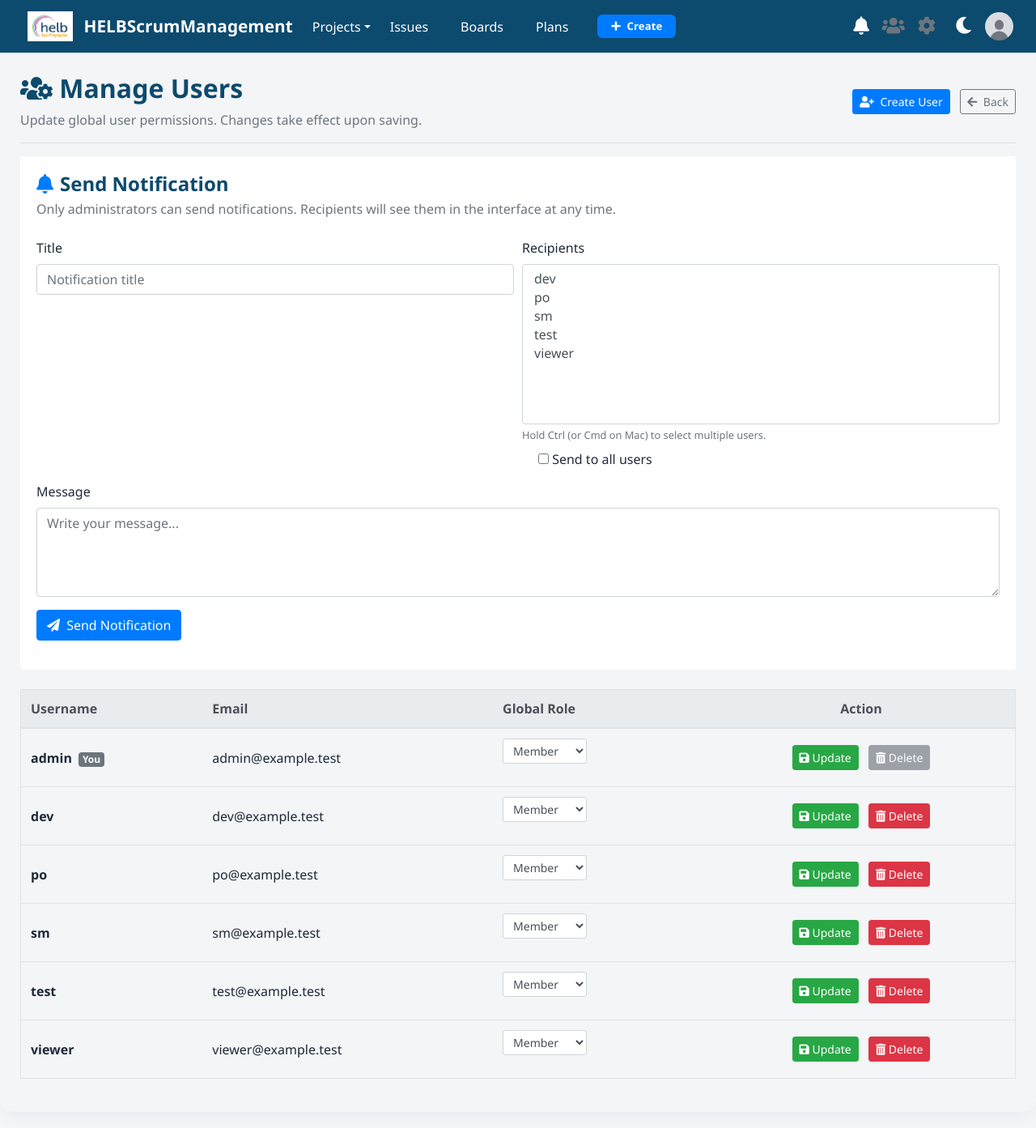
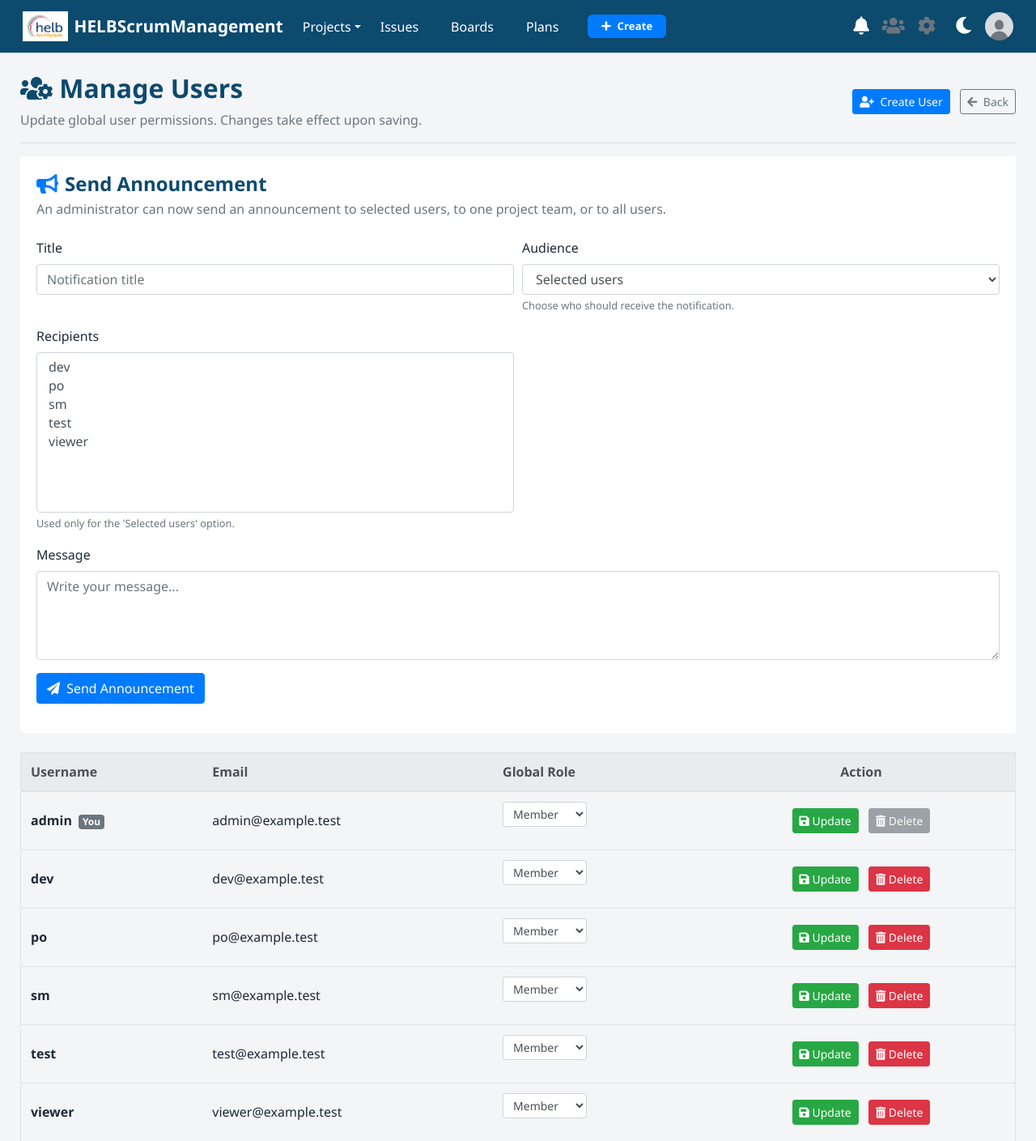
Before and after one commit to AliUcar05/HELBScrumManagement, a Django app: page /manage-users/ in a window 1280 px wide. Shown: the top 1409 px of the page at 81% size. Before the commit the page ends 1388 px from the top, so only its background shows below. Run offline with Django 3.2, Linux system fonts and the light colour scheme; a user stored in the database is signed in; data comes from the database, SQL or seed files in the repository; some libraries are stand-ins or nearby versions.

Commit message:
repatch notification system admin

```diff
--- a/django_project/blog/static/blog/main.css
+++ b/django_project/blog/static/blog/main.css
@@ -51,23 +51,15 @@ ul {
 }
 
 /* ===== LOGO ===== */
-.logo-wrapper {
-  display: flex;
-  align-items: center;
-  justify-content: center;
-  background-color: #0c4a6e;
-  padding: 4px 6px;
-  border-radius: 8px;
-}
-
-.navbar-logo {
+.navbar-brand img {
   height: 38px;
   width: auto;
+  margin-right: 10px;
   object-fit: contain;
   transition: 0.3s ease;
 }
 
-.navbar-logo:hover {
+.navbar-brand img:hover {
   transform: scale(1.05);
 }
 
@@ -211,6 +203,7 @@ a.article-title:hover {
   min-height: 0;
 }
 
+/* scrollbar propre */
 .sidebar-content::-webkit-scrollbar {
   width: 6px;
 }
@@ -624,6 +617,7 @@ body.dark-mode .sidebar hr {
   border-color: #30363d !important;
 }
 
+/* Liens normaux */
 body.dark-mode .sidebar-link {
   color: #c9d1d9 !important;
   background: transparent !important;
@@ -634,6 +628,7 @@ body.dark-mode .sidebar-link:hover {
   color: #e6edf3 !important;
 }
 
+/* Lien ACTIF - page courante */
 body.dark-mode .sidebar-link.active {
   background: #21262d !important;
   color: #58a6ff !important;
@@ -645,10 +640,12 @@ body.dark-mode .sidebar-link.active i {
   color: #58a6ff !important;
 }
 
+/* Icônes liens normaux */
 body.dark-mode .sidebar-link i {
   color: #8b949e !important;
 }
 
+/* Bouton toggle sidebar */
 body.dark-mode .sidebarBtn button {
   background: #21262d !important;
   color: #8b949e !important;
@@ -660,6 +657,7 @@ body.dark-mode .sidebarBtn button:hover {
   background: #30363d !important;
 }
 
+/* Fond principal */
 body.dark-mode .wrapper {
   background: #0d1117 !important;
 }
--- a/django_project/blog/templates/blog/base.html
+++ b/django_project/blog/templates/blog/base.html
@@ -19,9 +19,7 @@
                 <div class="container-fluid px-3">
 
                     <a class="navbar-brand d-flex align-items-center" href="{% url 'home' %}">
-                        <span class="logo-wrapper mr-2">
-                            <img src="{% static 'blog/images/logo.jpg' %}" class="navbar-logo" alt="Logo">
-                        </span>
+                        <img src="{% static 'blog/images/logo.jpg' %}" class="mr-2" alt="Logo">
                         HELBScrumManagement
                     </a>
 
--- a/django_project/users/forms.py
+++ b/django_project/users/forms.py
@@ -1,5 +1,7 @@
 from django import forms
 from django.contrib.auth.models import User
+
+from scrum.models import Project
 
 from .models import Notification, Profile
 
@@ -106,14 +108,37 @@ class ProfileUpdateForm(forms.ModelForm):
             "supervisor",
         ]
 
+
 class NotificationForm(forms.Form):
+    AUDIENCE_SELECTED = "selected"
+    AUDIENCE_PROJECT = "project_team"
+    AUDIENCE_ALL = "all_users"
+
+    AUDIENCE_CHOICES = [
+        (AUDIENCE_SELECTED, "Selected users"),
+        (AUDIENCE_PROJECT, "Project team members"),
+        (AUDIENCE_ALL, "All users"),
+    ]
+
+    audience = forms.ChoiceField(
+        choices=AUDIENCE_CHOICES,
+        initial=AUDIENCE_SELECTED,
+        widget=forms.Select(attrs={"class": "form-control"}),
+        help_text="Choose who should receive the notification.",
+    )
+    project = forms.ModelChoiceField(
+        queryset=Project.objects.none(),
+        required=False,
+        widget=forms.Select(attrs={"class": "form-control"}),
+        help_text="Required when sending an announcement to a project team.",
+        empty_label="Select a project",
+    )
     recipients = forms.ModelMultipleChoiceField(
         queryset=User.objects.none(),
         required=False,
         widget=forms.SelectMultiple(attrs={"class": "form-control", "size": 8}),
-        help_text="Hold Ctrl (or Cmd on Mac) to select multiple users.",
+        help_text="Used only for the 'Selected users' option.",
     )
-    send_to_all = forms.BooleanField(required=False, label="Send to all users")
     title = forms.CharField(
         max_length=200,
         widget=forms.TextInput(attrs={"class": "form-control", "placeholder": "Notification title"}),
@@ -125,26 +150,54 @@ class NotificationForm(forms.Form):
     def __init__(self, *args, current_user=None, **kwargs):
         self.current_user = current_user
         super().__init__(*args, **kwargs)
-        queryset = User.objects.all().select_related("profile").order_by("username")
+
+        users_queryset = User.objects.all().select_related("profile").order_by("username")
         if current_user is not None:
-            queryset = queryset.exclude(pk=current_user.pk)
-        self.fields["recipients"].queryset = queryset
+            users_queryset = users_queryset.exclude(pk=current_user.pk)
+        self.fields["recipients"].queryset = users_queryset
+
+        projects_queryset = Project.objects.all().order_by("name")
+        self.fields["project"].queryset = projects_queryset
+
+    def _resolve_recipients(self):
+        audience = self.cleaned_data.get("audience")
+        selected_recipients = self.cleaned_data.get("recipients")
+        project = self.cleaned_data.get("project")
+
+        if audience == self.AUDIENCE_ALL:
+            recipients_qs = self.fields["recipients"].queryset
+        elif audience == self.AUDIENCE_PROJECT and project is not None:
+            recipients_qs = User.objects.filter(memberships__project=project)
+            if self.current_user is not None:
+                recipients_qs = recipients_qs.exclude(pk=self.current_user.pk)
+            recipients_qs = recipients_qs.select_related("profile").distinct().order_by("username")
+        else:
+            recipients_qs = selected_recipients or User.objects.none()
+
+        return list(recipients_qs)
 
     def clean(self):
         cleaned_data = super().clean()
-        recipients = cleaned_data.get("recipients")
-        send_to_all = cleaned_data.get("send_to_all")
+        audience = cleaned_data.get("audience")
+        project = cleaned_data.get("project")
 
-        if not send_to_all and not recipients:
-            self.add_error("recipients", "Select at least one user or choose 'Send to all users'.")
+        if audience == self.AUDIENCE_PROJECT and not project:
+            self.add_error("project", "Select a project to notify its team members.")
+
+        if audience == self.AUDIENCE_SELECTED and not cleaned_data.get("recipients"):
+            self.add_error("recipients", "Select at least one user.")
+
+        if not self.errors:
+            recipients = self._resolve_recipients()
+            if not recipients:
+                self.add_error(None, "No eligible recipients were found for this notification.")
+            else:
+                cleaned_data["resolved_recipients"] = recipients
 
         return cleaned_data
 
     def save(self, sender):
-        recipients = list(self.cleaned_data["recipients"])
-
-        if self.cleaned_data.get("send_to_all"):
-            recipients = list(self.fields["recipients"].queryset)
+        recipients = self.cleaned_data.get("resolved_recipients") or self._resolve_recipients()
 
         notifications = [
             Notification(
--- a/django_project/users/templates/users/manage_users.html
+++ b/django_project/users/templates/users/manage_users.html
@@ -24,8 +24,8 @@
         <div class="card-body">
             <div class="d-flex justify-content-between align-items-start flex-wrap" style="gap: 12px;">
                 <div>
-                    <h4 class="mb-1"><i class="fas fa-bell mr-2 text-primary"></i>Send Notification</h4>
-                    <p class="text-muted mb-0">Only administrators can send notifications. Recipients will see them in the interface at any time.</p>
+                    <h4 class="mb-1"><i class="fas fa-bullhorn mr-2 text-primary"></i>Send Announcement</h4>
+                    <p class="text-muted mb-0">An administrator can now send an announcement to selected users, to one project team, or to all users.</p>
                 </div>
             </div>
 
@@ -34,6 +34,14 @@
                 <input type="hidden" name="action" value="send_notification">
                 <input type="hidden" name="next" value="{{ back_url }}">
 
+                {% if notification_form.non_field_errors %}
+                    <div class="alert alert-danger">
+                        {% for error in notification_form.non_field_errors %}
+                            <div>{{ error }}</div>
+                        {% endfor %}
+                    </div>
+                {% endif %}
+
                 <div class="form-row">
                     <div class="form-group col-md-6">
                         <label for="{{ notification_form.title.id_for_label }}">Title</label>
@@ -41,14 +49,25 @@
                         {% for error in notification_form.title.errors %}<div class="text-danger small mt-1">{{ error }}</div>{% endfor %}
                     </div>
                     <div class="form-group col-md-6">
+                        <label for="{{ notification_form.audience.id_for_label }}">Audience</label>
+                        {{ notification_form.audience }}
+                        <small class="form-text text-muted">{{ notification_form.audience.help_text }}</small>
+                        {% for error in notification_form.audience.errors %}<div class="text-danger small mt-1">{{ error }}</div>{% endfor %}
+                    </div>
+                </div>
+
+                <div class="form-row">
+                    <div class="form-group col-md-6" id="project-field-wrapper">
+                        <label for="{{ notification_form.project.id_for_label }}">Project</label>
+                        {{ notification_form.project }}
+                        <small class="form-text text-muted">{{ notification_form.project.help_text }}</small>
+                        {% for error in notification_form.project.errors %}<div class="text-danger small mt-1">{{ error }}</div>{% endfor %}
+                    </div>
+                    <div class="form-group col-md-6" id="recipients-field-wrapper">
                         <label for="{{ notification_form.recipients.id_for_label }}">Recipients</label>
                         {{ notification_form.recipients }}
                         <small class="form-text text-muted">{{ notification_form.recipients.help_text }}</small>
                         {% for error in notification_form.recipients.errors %}<div class="text-danger small mt-1">{{ error }}</div>{% endfor %}
-                        <div class="form-check mt-2">
-                            {{ notification_form.send_to_all }}
-                            <label class="form-check-label" for="{{ notification_form.send_to_all.id_for_label }}">Send to all users</label>
-                        </div>
                     </div>
                 </div>
 
@@ -59,7 +78,7 @@
                 </div>
 
                 <button type="submit" class="btn btn-primary">
-                    <i class="fas fa-paper-plane mr-1"></i> Send Notification
+                    <i class="fas fa-paper-plane mr-1"></i> Send Announcement
                 </button>
             </form>
         </div>
@@ -132,4 +151,28 @@
         </tbody>
     </table>
 </div>
+
+<script>
+(function () {
+    const audienceField = document.getElementById("{{ notification_form.audience.id_for_label }}");
+    const projectWrapper = document.getElementById("project-field-wrapper");
+    const recipientsWrapper = document.getElementById("recipients-field-wrapper");
+
+    if (!audienceField || !projectWrapper || !recipientsWrapper) {
+        return;
+    }
+
+    function toggleAudienceFields() {
+        const value = audienceField.value;
+        const isProjectTeam = value === "project_team";
+        const isSelectedUsers = value === "selected";
+
+        projectWrapper.style.display = isProjectTeam ? "block" : "none";
+        recipientsWrapper.style.display = isSelectedUsers ? "block" : "none";
+    }
+
+    audienceField.addEventListener("change", toggleAudienceFields);
+    toggleAudienceFields();
+})();
+</script>
 {% endblock %}
```
Also changed, not shown: django_project/users/tests.py (+56 -0 lines), django_project/scrum/migrations/0005_membership_team_role.py (added), django_project/users/migrations/0004_alter_profile_id_alter_profile_image.py (added).
